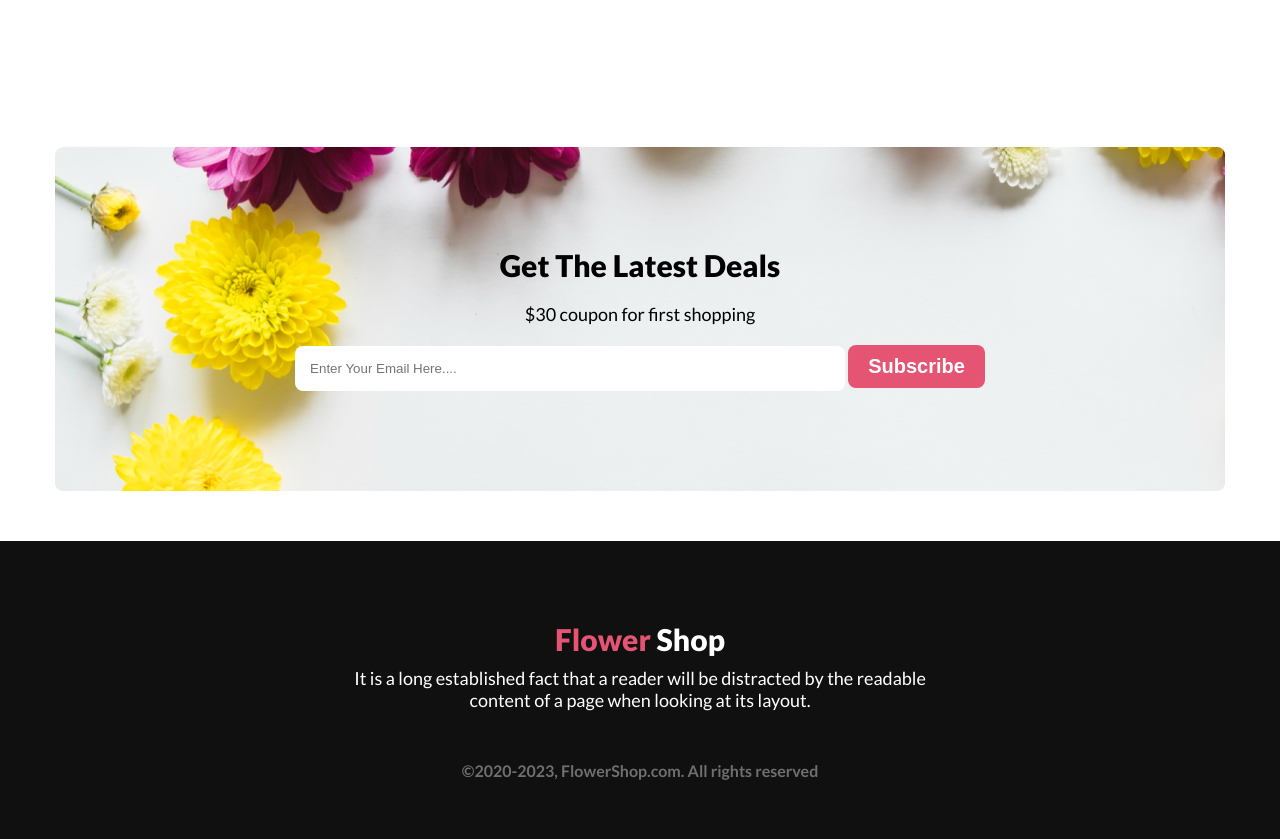
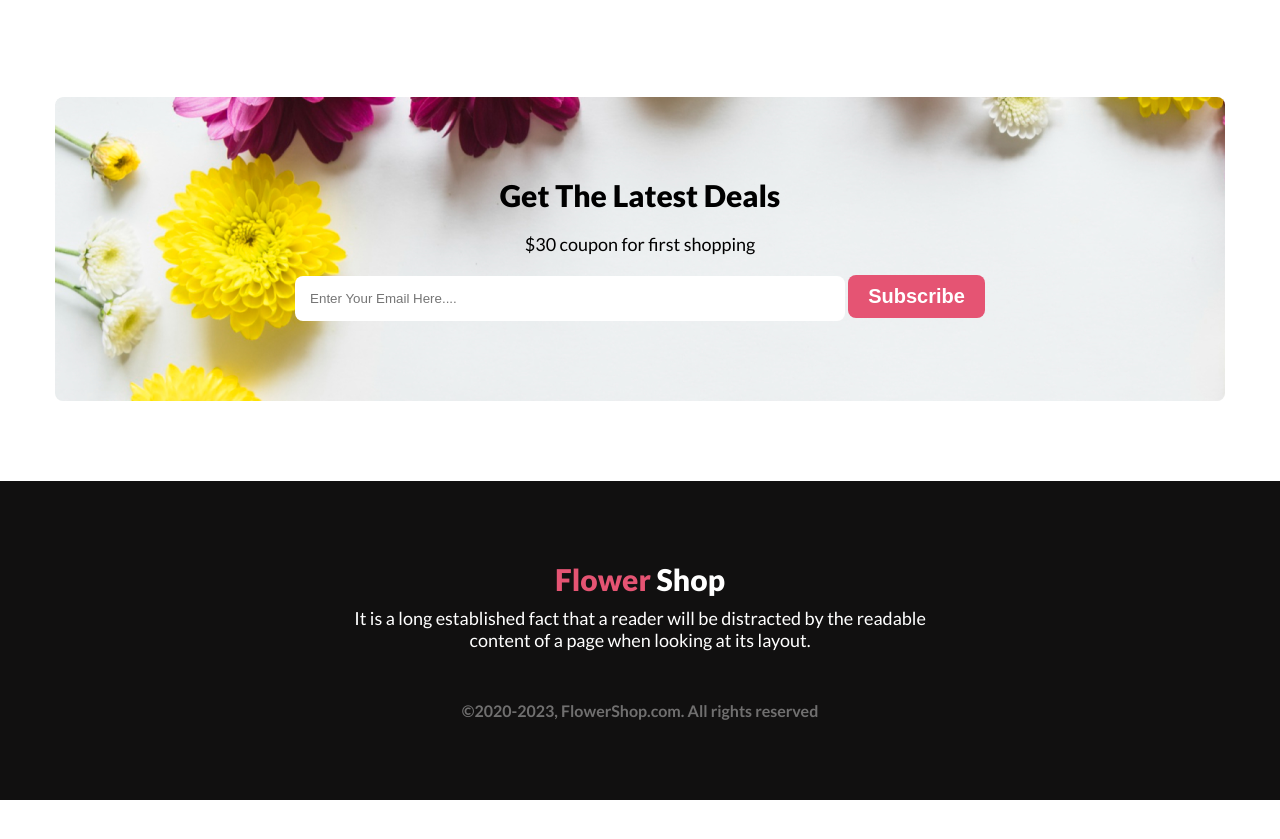
Before and after one commit to coderBoyMosharof/flower-shop-assignment-1, a plain HTML site: page index.html in a window 1280 px wide. Shown: the part 2609-3448 px from the top of the page. After the commit the page ends 3409 px from the top, so only its background shows below. Drawn offline with Linux system fonts and the light colour scheme.

Commit message:
Final Commit

```diff
--- a/css/style.css
+++ b/css/style.css
@@ -210,14 +210,12 @@ header {
 
 /* Subscribe Section */
 .subscribe-section-container {
-    padding: 50px 0px;
-}
-
-.subscribe-section {
-    padding: 100px 0px;
+    padding: 80px 0px;
     background: url("/Flower Asset/Rectangle 9.png") no-repeat;
     border-radius: 8px;
 }
+
+
 
 .subscribe-contents {
     text-align: center;
@@ -247,6 +245,7 @@ header {
 .footer-section {
     padding: 80px 0px;
     background: #111010;
+    margin-top: 80px;
 }
 
 .footer-content {
--- a/index.html
+++ b/index.html
@@ -130,7 +130,7 @@
        <section>
         <div class="container">
             <div class="subscribe-section-container">
-                <div class="subscribe-section">
+
                     <div class="subscribe-contents">
                         <div class="subscribe-heading">
                             <h1>Get The Latest Deals</h1>
@@ -139,7 +139,7 @@
                         <input class="email-input" placeholder="Enter Your Email Here...." type="email" name="" id="">
                         <input class="btn" type="submit" value="Subscribe">
                     </div>
-                 </div>
+
             </div>
 
 
```
